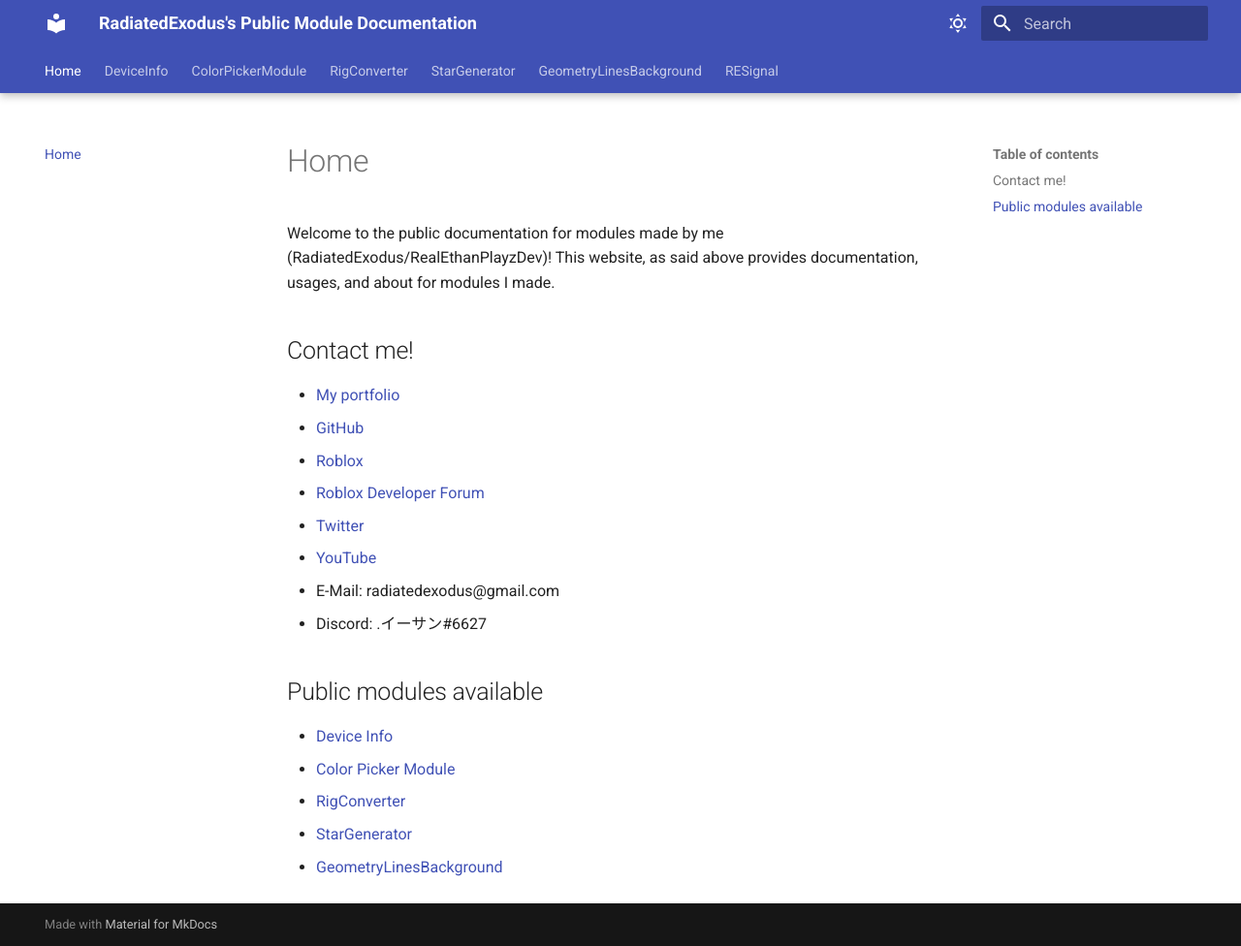
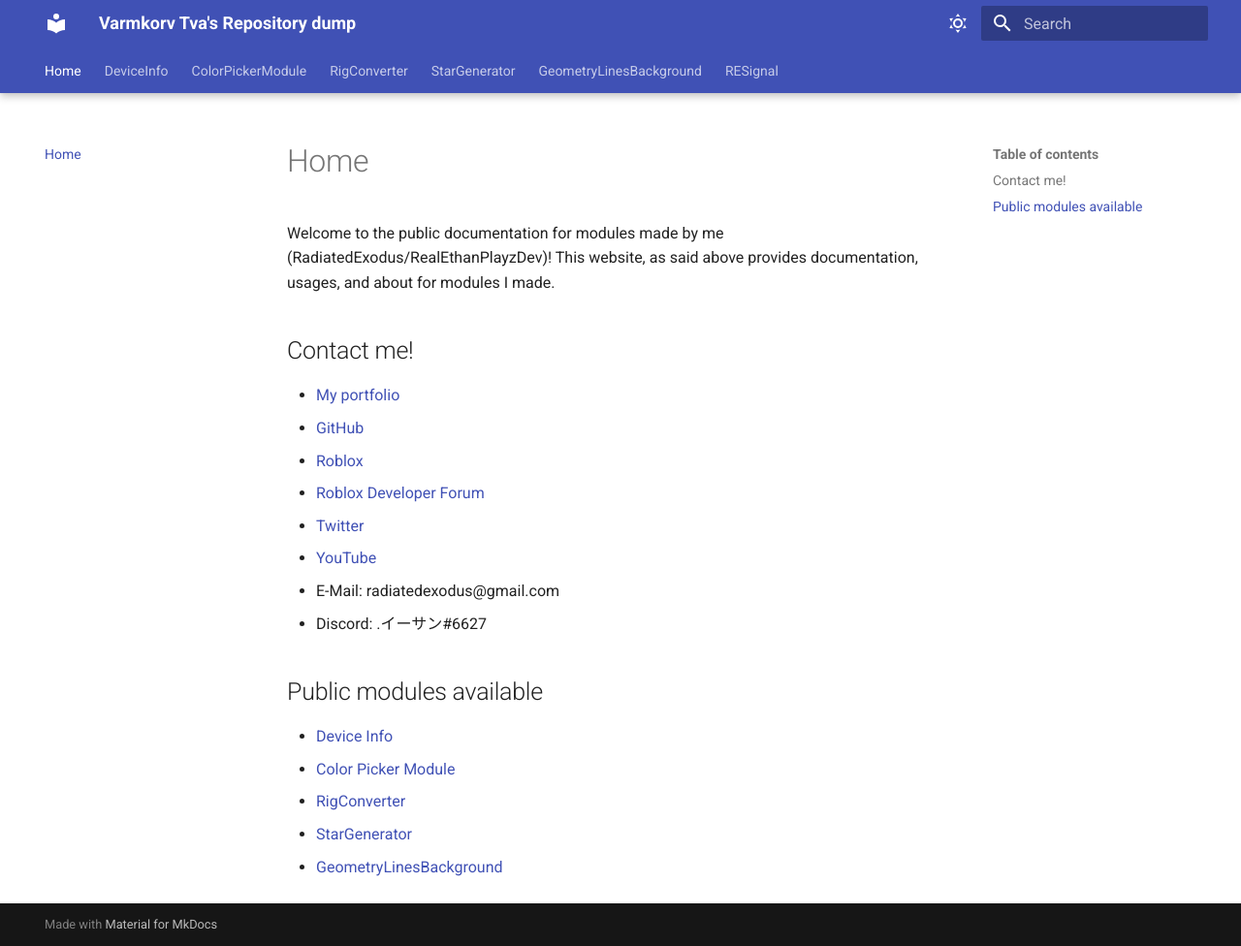
Before and after one commit to xvarmkorv2/xvarmkorv2.github.io, an MkDocs documentation site: the page built from docs/index.md, in a window 1280 px wide and 976 px high. Shown: the whole window at 97% size. Built offline with MkDocs 1.6.1 and Material for MkDocs 9.7.7, drawn with Linux system fonts in a browser that asks for light colours.

Commit message:
change to name

```diff
--- a/mkdocs.yml
+++ b/mkdocs.yml
@@ -1,5 +1,5 @@
-site_name: RadiatedExodus's Public Module Documentation
-site_url: https://realethanplayzdev.github.io/
+site_name: Varmkorv Tva's Repository dump
+site_url: https://xvarmkorv2.github.io/
 theme:
   name: material
   palette:
```
